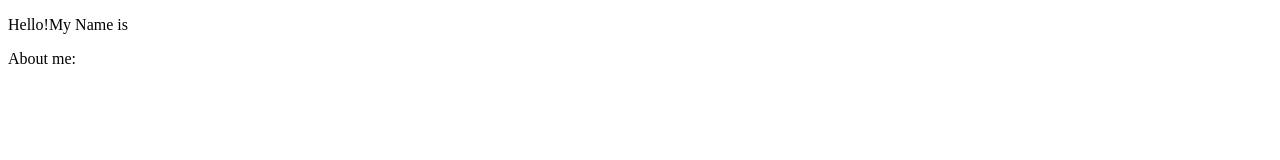
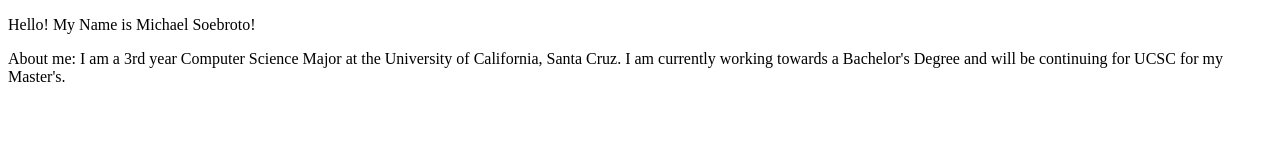
Before and after one commit to msoebrot/website, a plain HTML site: page index.html in a window 1280 px wide. Drawn offline with Linux system fonts and the light colour scheme.

Commit message:
Update index.html
Inserted name and included brief about me description.

```diff
--- a/index.html
+++ b/index.html
@@ -4,7 +4,7 @@
         <title>My Personal Website</title>
     </head>
     <body>
-        <p>Hello!My Name is</p>
-        <p>About me: </p>
+        <p>Hello! My Name is Michael Soebroto!</p>
+        <p>About me: I am a 3rd year Computer Science Major at the University of California, Santa Cruz. I am currently working towards a Bachelor's Degree and will be continuing for UCSC for my Master's. </p>
     </body>
 </html>
```
